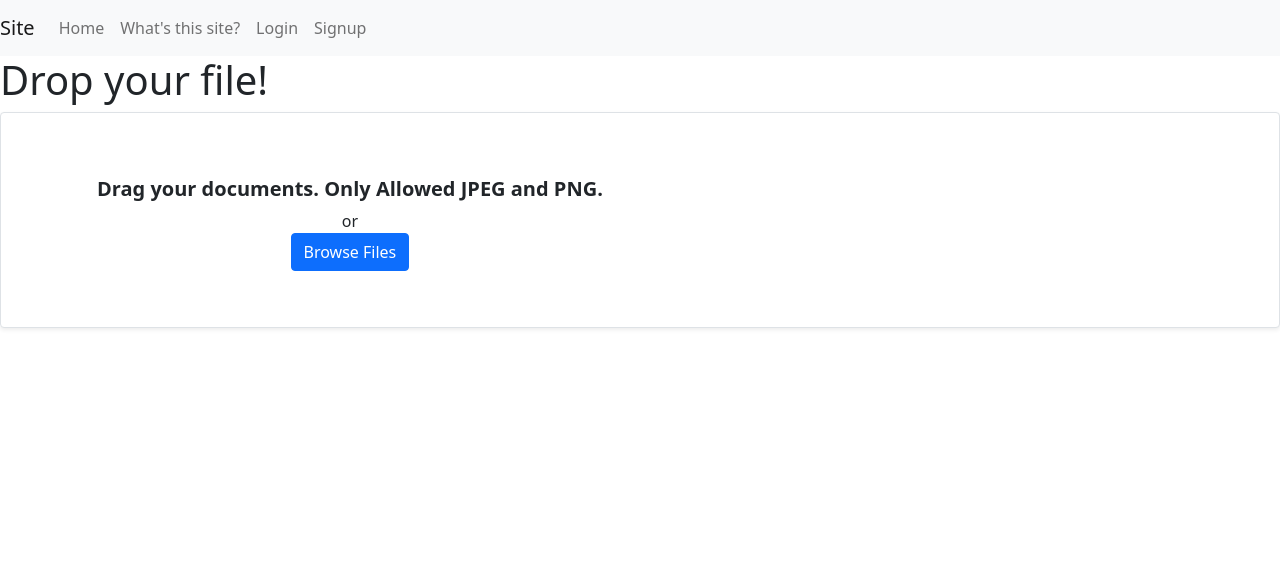
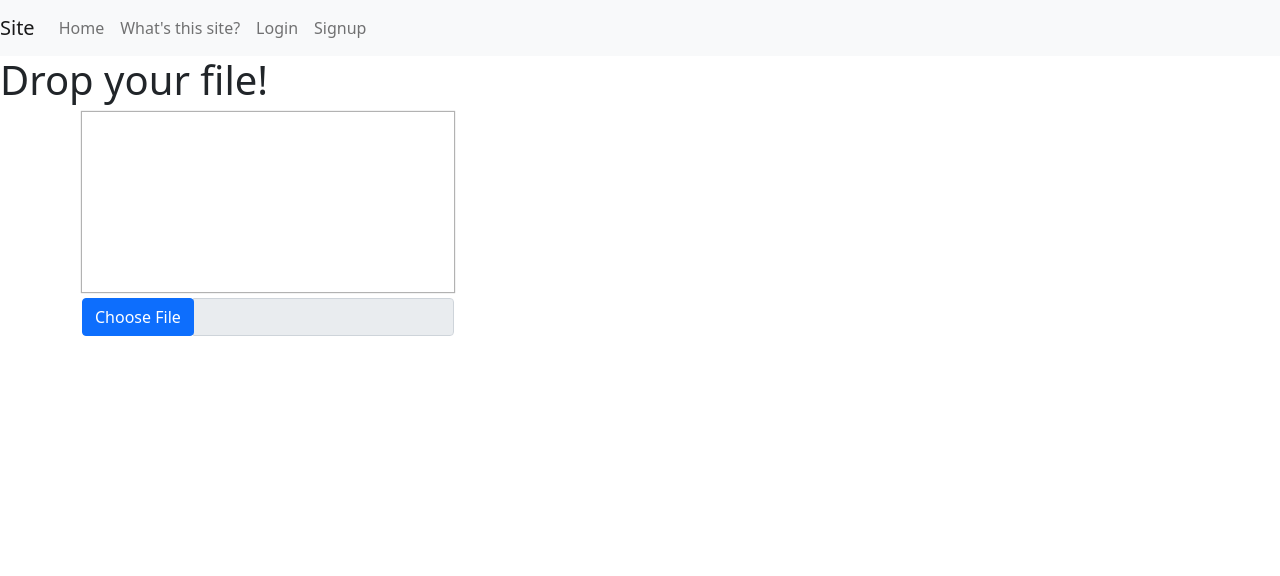
Before and after one commit to Cieojj21AP/sample-application-001, a Django app: page /convert/ in a window 1280 px wide. Shown: the top 576 px of the page. Run offline with Django 5.2, Linux system fonts and the light colour scheme; some libraries are stand-ins or nearby versions.

Commit message:
add filepreview.js

```diff
--- a/config/settings.py
+++ b/config/settings.py
@@ -146,7 +146,10 @@ USE_TZ = True
 # https://docs.djangoproject.com/en/5.0/howto/static-files/
 
 STATIC_URL = 'static/'
-STATIC_ROOT = os.path.join(BASE_DIR, "static/")
+# STATIC_ROOT = os.path.join(BASE_DIR, "static/")
+STATICFILES_DIRS = (
+    os.path.join(BASE_DIR, 'static'),
+)
 
 # Default primary key field type
 # https://docs.djangoproject.com/en/5.0/ref/settings/#default-auto-field
--- /dev/null
+++ b/static/js/filepreview.js
@@ -0,0 +1,16 @@
+$(document).on('change', ':file', function() {
+    var input = $(this),
+    numFiles = input.get(0).files ? input.get(0).files.length : 1,
+    label = input.val().replace(/\\/g, '/').replace(/.*\//, '');
+    input.parent().parent().next(':text').val(label);
+
+    var files = !!this.files ? this.files : [];
+    if (!files.length || !window.FileReader) return; // no file selected, or no FileReader support
+    if (/^image/.test( files[0].type)){ // only image file
+        var reader = new FileReader(); // instance of the FileReader
+        reader.readAsDataURL(files[0]); // read the local file
+        reader.onloadend = function(){ // set image data as background of div
+            input.parent().parent().parent().prev('.imagePreview').css("background-image", "url("+this.result+")");
+        }
+    }
+});
--- a/templates/base.html
+++ b/templates/base.html
@@ -7,7 +7,7 @@
     <meta http-equiv="X-UA-Compatible" content="IE=edge">
     <meta name="viewport" content="width=device-width, initial-scale=1.0">
     <title>Welcome!</title>
-    <link href="https://cdn.jsdelivr.net/npm/bootstrap@5.0.1/dist/css/bootstrap.min.css" rel="stylesheet" integrity="sha384-+0n0xVW2eSR5OomGNYDnhzAbDsOXxcvSN1TPprVMTNDbiYZCxYbOOl7+AMvyTG2x" crossorigin="anonymous">
+    <link href="{% static 'css/bootstrap.min.css' %}" rel="stylesheet">
     <style>
       .dropzone .file-input {
           position: absolute;
@@ -18,6 +18,15 @@
           opacity: 0;
           visibility: hidden;
           cursor: pointer;
+      }
+
+      .imagePreview {
+          width: 100%;
+          height: 180px;
+          background-position: center center;
+          background-size: cover;
+          -webkit-box-shadow: 0 0 1px 1px rgba(0, 0, 0, .3);
+          display: inline-block;
       }
     </style>
 </head>
@@ -106,4 +115,6 @@
       </div>
     </footer>
 </body>
+  <script src="https://ajax.googleapis.com/ajax/libs/jquery/1.12.4/jquery.min.js"></script>
+  <script src="{% static 'js/filepreview.js' %}"></script>
 </html>
--- a/templates/convert.html
+++ b/templates/convert.html
@@ -1,24 +1,25 @@
 <!DOCTYPE html>
 {% extends "base.html" %}
+{% load static %}
 
 {% block mainblock %}
 
 <h1>Drop your file!</h1>
 
-<div class="bg-white p-5 rounded shadow-sm border">
-    <div class="dropzone d-block">
-        <label for="files" class="dropzone-container">
-            <div class="text-center pt-3 px-5">
-                <p class="w-80 h5 text-dark fw-bold">
-                    Drag your documents. Only Allowed JPEG and PNG.
-                </p>
-                <div class="hr-sect">or</div>
-                <button class="btn btn-primary mb-2">
-                    Browse Files
-                </button>
+
+<div class="container page-header">
+    <div class="col-sm-4">
+        <form action="" method="post" enctype="multipart/form-data">
+            <div class="imagePreview"></div>
+            <div class="input-group">
+                <label class="input-group-btn">
+                    <span class="btn btn-primary">
+                        Choose File<input type="file" style="display:none" class="uploadFile">
+                    </span>
+                </label>
+                <input type="text" class="form-control" readonly="" multiple="multiple" accept="image/png, image/jpeg, image/jpg">
             </div>
-        </label>
-        <input id="files" name="files[]" type="file" class="file-input"/>
+        </form>
     </div>
 </div>
 
```
Lines whose indentation alone changed are shown as unchanged.
